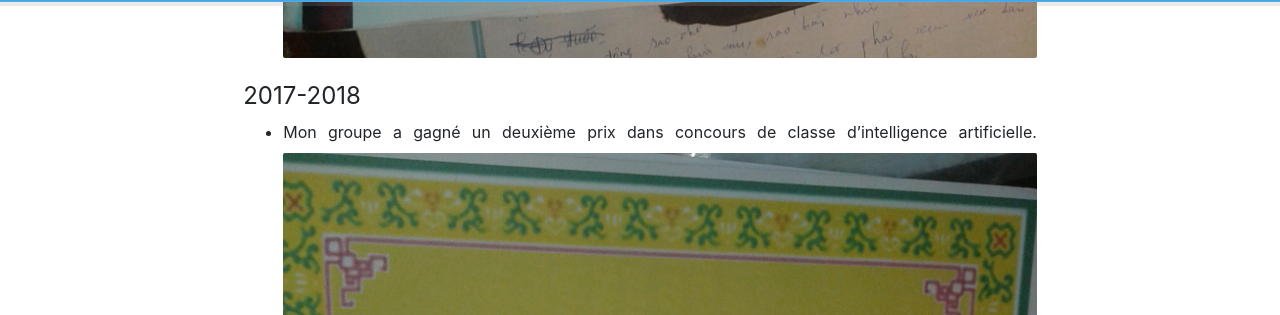
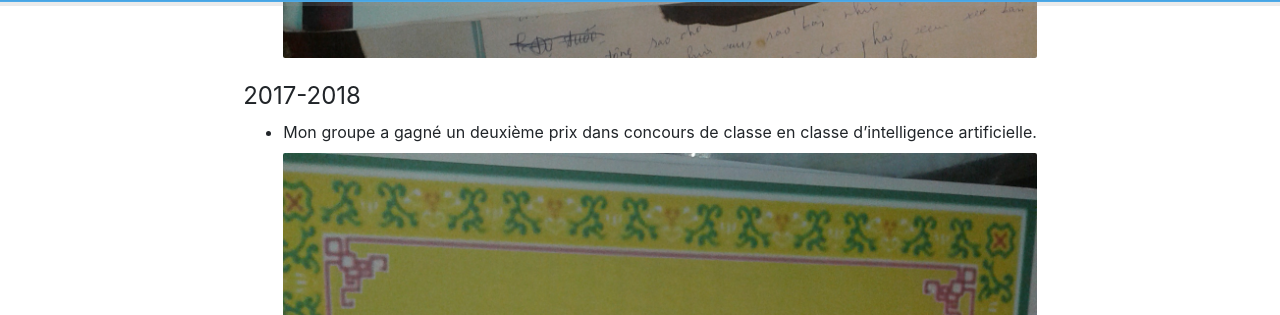
Before and after one commit to christianezeani/panthera-jekyll, a Jekyll site: the page built from AI/AI/fr/Achievement.md, in a window 1280 px wide and 900 px high, scrolled down 2317 px. Shown: the part 138-453 px from the top of the window. Built offline with Jekyll 4.4.1, drawn with Linux system fonts in a browser that asks for light colours.

Commit message:
Revert "update cntent"
This reverts commit 7ba72f24a8574fbd1e64e7009980e44dc2af599d.

```diff
--- a/AI/AI/fr/Achievement.md
+++ b/AI/AI/fr/Achievement.md
@@ -32,8 +32,8 @@ order: 3
 ![](/Certificates/Tezos.jpg "Certificat Blockchain Tezos.")
 
 #### 2017-2018
-* Mon groupe a gagné un deuxième prix dans concours de classe d'intelligence artificielle.
-![](/Certificates/AI.jpg "Certificat deuxième prix dans concours de classe d'intelligence artificielle.")
+* Mon groupe a gagné un deuxième prix dans concours de classe en classe d'intelligence artificielle.
+![](/Certificates/AI.jpg "Certificat deuxième prix dans concours de classe en classe d'intelligence artificielle.")
 
 * J'ai travaillé dans une équipe de trois personnes dans un projet sur les tests automatisés en utilisant c#. Par la suite, sur la base de ce projet, j'ai obtenu le 2ème prix au concours de recherche scientifique de la faculté de technologie de l'information UET-VNU avec un certificat.
 ![](/Certificates/Csharp.jpg "Certificat dans concours de recherche scientifique de la faculté de technologie de l'information c.")
```
